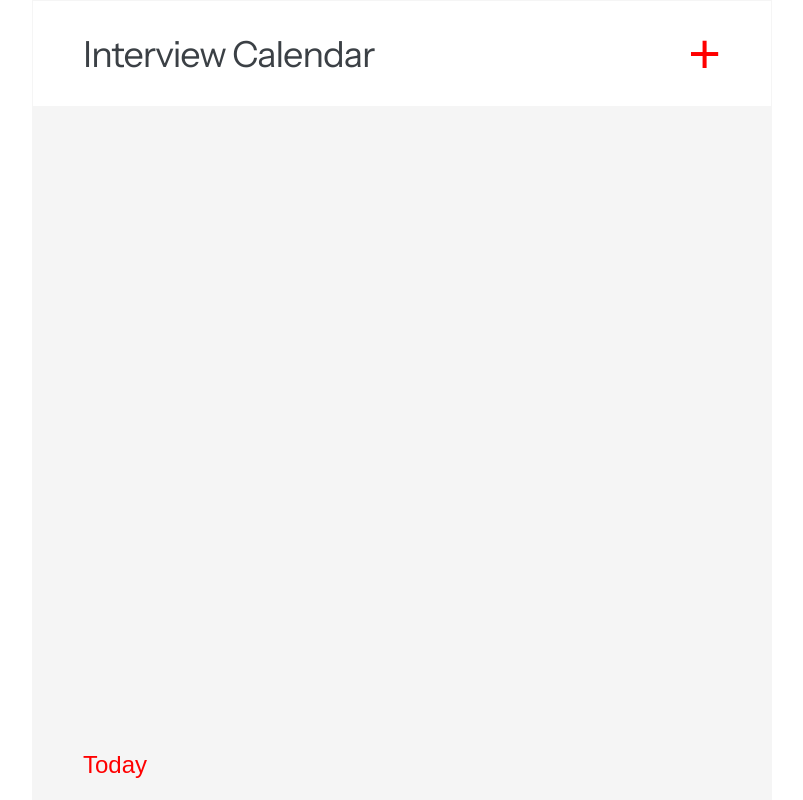
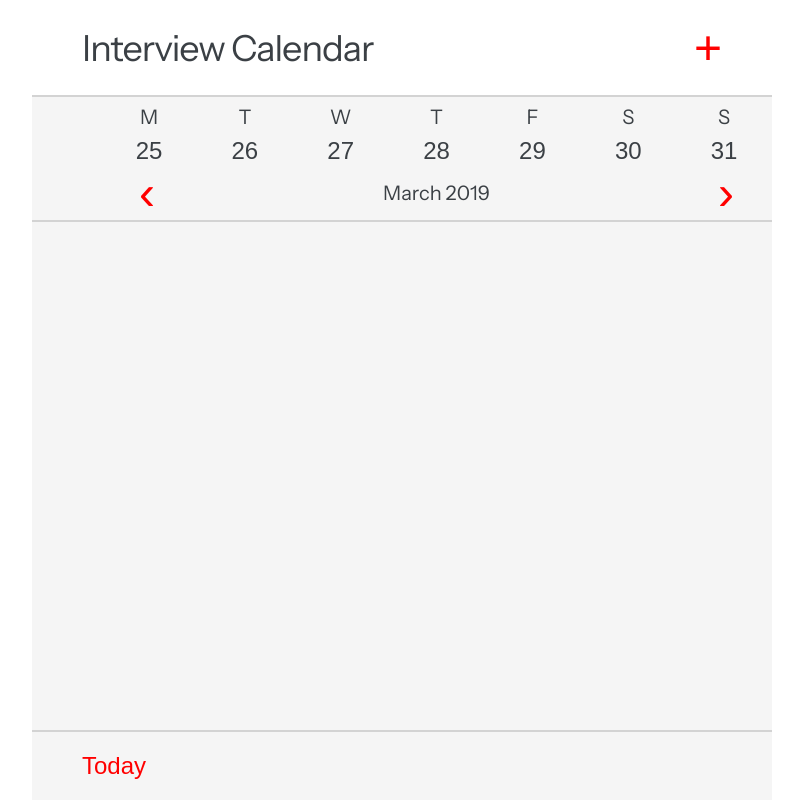
Before and after one commit to zil130/interview-calendar, a React (Create React App) app: page / in a window 1280 px wide. Shown: the whole page, without its empty margins (238-1041 px from the left). Built offline with nearby package versions, Linux system fonts and the light colour scheme.

Commit message:
feat: add Calendar

```diff
--- a/src/App.jsx
+++ b/src/App.jsx
@@ -2,23 +2,24 @@ import React from 'react';
 import { styled } from 'styled-components';
 import Header from './components/Header';
 import Footer from './components/Footer';
+import Calendar from './components/Calendar';
 
 const AppContainer = styled.div`
-  display: flex;
-  flex-direction: column;
-  justify-content: space-between;
+  display: grid;
+  grid-template-rows: minmax(0, max-content) minmax(0, max-content) 1fr minmax(0, max-content);
   width: 100%;
   max-width: 740px;
   height: 100vh;
   margin: 0 auto;
   background: var(--bg-smoke);
-  border: 1px solid var(--bg-smoke);
 `;
 
 function App() {
   return (
     <AppContainer>
       <Header />
+      <Calendar />
+      <div />
       <Footer />
     </AppContainer>
   );
--- a/src/components/Button.jsx
+++ b/src/components/Button.jsx
@@ -5,7 +5,7 @@ const StyledButton = styled.button`
   font-size: ${(props) => props.fontSize || 'var(--fs-md)'};
   border: 0;
   background: transparent;
-  color: var(--text-red);
+  color: ${(props) => props.color || 'var(--text-red)'};
   outline: none;
   cursor: pointer;
 `;
--- /dev/null
+++ b/src/components/Calendar.jsx
@@ -0,0 +1,78 @@
+import React from 'react';
+import { styled } from 'styled-components';
+import Button from './Button';
+
+const weekdays = ['monday', 'tuesday', 'wednesday', 'thursday', 'friday', 'saturday', 'sunday'];
+const daysOfMonth = [25, 26, 27, 28, 29, 30, 31];
+const month = 'March';
+const year = 2019;
+
+const Container = styled.div`
+  display: grid;
+  grid-template-areas:
+    ". weekday weekday weekday weekday weekday weekday weekday"
+    ". day-of-month day-of-month day-of-month day-of-month day-of-month day-of-month day-of-month"
+    ". prev month-year month-year month-year month-year month-year next";
+  background: var(--bg-smoke);
+  border-top: 2px solid lightgrey;
+  border-bottom: 2px solid lightgrey;
+`;
+
+const Weekdays = styled.div`
+  display: flex;
+  justify-content: center;
+  align-items: center;
+  grid-area: weekday;
+`;
+
+const Weekday = styled.div`
+  display: flex;
+  justify-content: center;
+  align-items: center;
+  width: 100%;
+  height: 100%;
+  padding: 8px 0;
+`;
+
+const DaysOfMonth = styled(Weekdays)`
+  grid-area: day-of-month;
+`;
+
+const DayOfMonth = styled(Button)`
+  width: 100%;
+  height: 100%;
+`;
+
+const MonthYear = styled(Weekdays)`
+  grid-area: month-year;
+`;
+
+const ButtonPrev = styled(Button)`
+  grid-area: prev;
+`;
+
+const ButtonNext = styled(Button)`
+  grid-area: next;
+`;
+
+function Calendar() {
+  return (
+    <Container>
+      <Weekdays>
+        {
+          weekdays.map((weekday) => <Weekday key={weekday}>{weekday[0].toUpperCase()}</Weekday>)
+        }
+      </Weekdays>
+      <DaysOfMonth>
+        {
+          daysOfMonth.map((dayOfMonth) => <DayOfMonth key={dayOfMonth} color="var(--text-black)">{dayOfMonth}</DayOfMonth>)
+        }
+      </DaysOfMonth>
+      <ButtonPrev fontSize="var(--fs-pm)">&lsaquo;</ButtonPrev>
+      <MonthYear>{`${month} ${year}`}</MonthYear>
+      <ButtonNext fontSize="var(--fs-pm)">&rsaquo;</ButtonNext>
+    </Container>
+  );
+}
+
+export default Calendar;
--- a/src/components/Footer.jsx
+++ b/src/components/Footer.jsx
@@ -4,7 +4,10 @@ import Button from './Button';
 
 function Footer() {
   return (
-    <Wrapper bgColor="var(--bg-smoke)">
+    <Wrapper
+      background="var(--bg-smoke)"
+      bordertop="2px solid lightgrey"
+    >
       <Button>Today</Button>
     </Wrapper>
   );
--- a/src/components/Wrapper.jsx
+++ b/src/components/Wrapper.jsx
@@ -6,7 +6,8 @@ const StyledWrapper = styled.div`
   justify-content: space-between;
   align-items: center;
   padding: 20px 50px;
-  background-color: ${(props) => props.bgColor || 'var(--bg-white)'};
+  background-color: ${(props) => props.background || 'var(--bg-white)'};
+  border-top: ${(props) => props.bordertop || '0'};
 `;
 
 function Wrapper(props) {
--- a/src/index.css
+++ b/src/index.css
@@ -10,10 +10,10 @@
 :root {
   /* Typography */
   --family: 'Instrument Sans', sans-serif;
-  --fs-sm: 14px;
+  --fs-sm: 20px;
   --fs-md: 24px;
   --fs-lg: 36px;
-  --fs-pm: 56px;
+  --fs-pm: 48px;
   --fw-regular: 100;
   /* Colors */
   --text-black: #3B4045;
@@ -24,6 +24,7 @@
 
 body {
   font-family: var(--family);
+  font-size: var(--fs-sm);
   color: var(--text-black);
   font-weight: var(--fw-regular);
   background-color: var(--bg-white);
```
